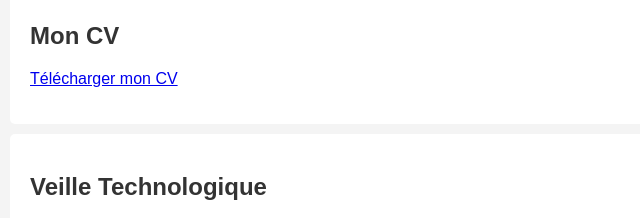
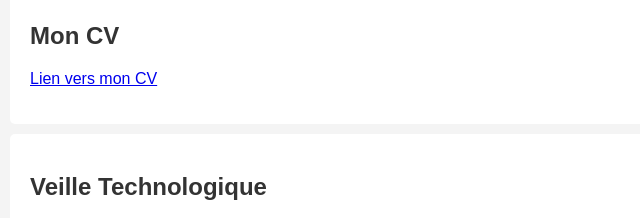
Before and after one commit to Rival960-hub/Portfolio, a plain HTML site: page index.html in a window 1280 px wide. Shown: the part 318-536 px from the top of the page, 0-640 px from the left. Drawn offline with Linux system fonts and the light colour scheme.

Commit message:
Change CV link text to 'Lien vers mon CV'

```diff
--- a/index.html
+++ b/index.html
@@ -17,7 +17,7 @@
 
   <section id="cv">
     <h2>Mon CV</h2>
-    <p><a href="cv.pdf" target="_blank">Télécharger mon CV</a></p>
+    <p><a href="cv.pdf" target="_blank">Lien vers mon CV</a></p>
   </section>
 
   <section id="veille">
```
